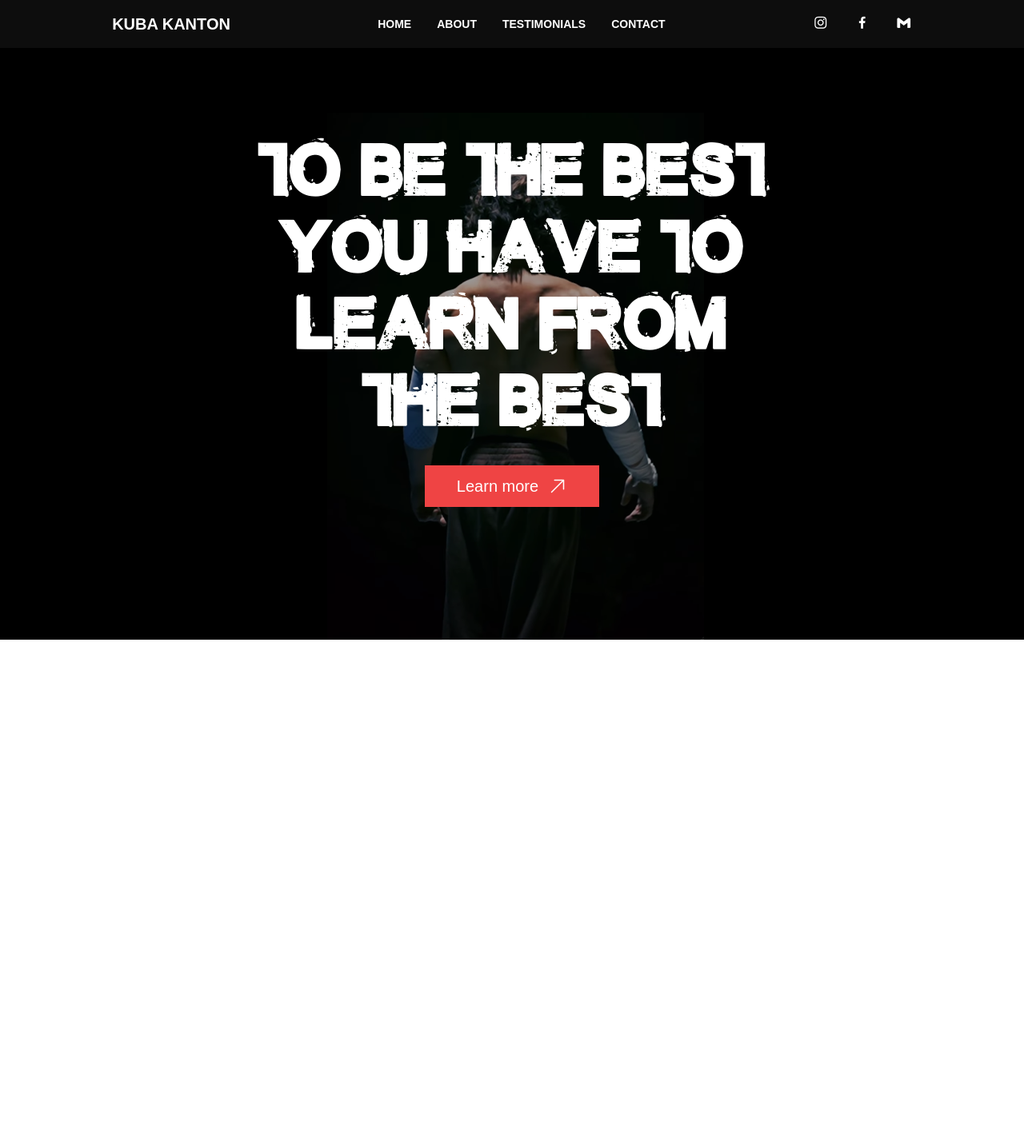
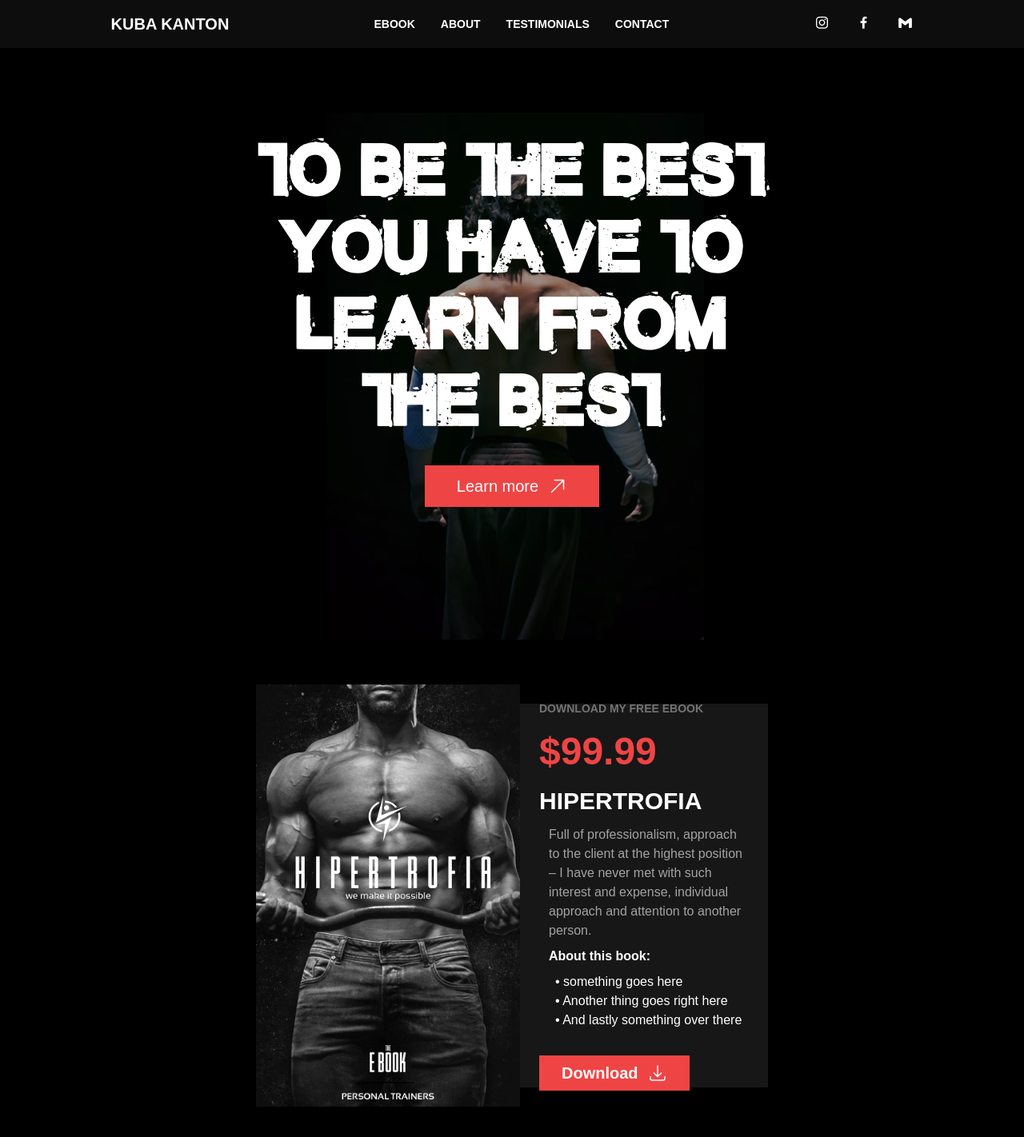
Before and after one commit to bartosz-skejcik/kanton, a Nuxt app: page / in a window 1280 px wide. Shown: the top 1422 px of the page at 80% size. Before the commit the page ends 800 px from the top, so only its background shows below. Built offline with nearby package versions, Linux system fonts and the light colour scheme.

Commit message:
Add: ebook & Fix: nav links list

```diff
--- /dev/null
+++ b/components/home/Ebook.vue
@@ -0,0 +1,53 @@
+<script lang="ts" setup>
+import { ArrowDownTrayIcon } from "@heroicons/vue/24/solid";
+</script>
+
+<template>
+    <section
+        id="ebook"
+        class="h-[80vh] w-screen flex items-center justify-center overflow-hidden"
+    >
+        <div
+            class="flex flex-col items-center justify-center w-5/6 lg:h-3/4 lg:flex-row lg:w-1/2 bg-neutral-900"
+        >
+            <img
+                src="~/public/images/ebook.jpg"
+                class="h-[110%] rounded-none"
+                alt=""
+            />
+            <div
+                class="flex-col items-start justify-center w-full px-3 space-y-5 lg:px-6"
+            >
+                <h5 class="text-sm font-semibold uppercase text-neutral-500">
+                    Download my free ebook
+                </h5>
+                <h1 class="text-5xl font-bold text-red-500">$99.99</h1>
+                <div class="pb-3 pl-3 space-y-2">
+                    <h2 class="pb-1 -ml-3 text-3xl font-semibold">
+                        HIPERTROFIA
+                    </h2>
+                    <p class="text-neutral-400">
+                        Full of professionalism, approach to the client at the
+                        highest position – I have never met with such interest
+                        and expense, individual approach and attention to
+                        another person.
+                    </p>
+                    <p class="font-semibold">About this book:</p>
+                    <ul class="pl-2">
+                        <li>• something goes here</li>
+                        <li>• Another thing goes right here</li>
+                        <li>• And lastly something over there</li>
+                    </ul>
+                </div>
+                <button
+                    class="flex items-center justify-center gap-3 px-6 py-2 text-lg font-semibold transition-all duration-300 bg-red-500 md:text-xl md:px-7 hover:bg-red-600"
+                >
+                    Download
+                    <ArrowDownTrayIcon
+                        class="w-5 text-white md:w-6 aspect-square"
+                    />
+                </button>
+            </div>
+        </div>
+    </section>
+</template>
--- a/components/home/Hero.vue
+++ b/components/home/Hero.vue
@@ -4,7 +4,7 @@ import { ArrowUpRightIcon } from "@heroicons/vue/24/solid";
 
 <template>
     <header
-        class="flex items-center justify-center w-screen min-h-screen bg-black bg-center bg-no-repeat md:bg-bottom bg-fit"
+        class="flex items-center justify-center w-screen min-h-screen bg-fixed bg-black bg-center bg-no-repeat md:bg-bottom bg-fit"
         style="background-image: url('./images/hero.png')"
     >
         <div
--- a/components/home/Navbar.vue
+++ b/components/home/Navbar.vue
@@ -1,8 +1,8 @@
 <script lang="ts" setup>
 const links = [
     {
-        href: "/",
-        text: "Home",
+        href: "#ebook",
+        text: "Ebook",
     },
     {
         href: "#about",
@@ -39,11 +39,14 @@ const socials = [
 
 <template>
     <nav
-        class="fixed top-0 left-0 right-0 z-50 flex items-center justify-around w-full px-4 py-4 md:px-12 bg-black/10 lg:bg-white/5"
+        class="fixed top-0 left-0 right-0 z-50 flex items-center justify-around w-full px-4 py-4 backdrop-filter backdrop-blur-lg md:px-12 bg-black/10 lg:bg-white/5"
     >
-        <h6 class="-mt-1 text-lg font-black leading-snug md:text-xl md:mt-0">
+        <NuxtLink
+            to="/"
+            class="-mt-1 text-lg font-black leading-snug md:text-xl md:mt-0"
+        >
             KUBA KANTON
-        </h6>
+        </NuxtLink>
         <div class="hidden gap-8 md:flex">
             <NuxtLink
                 v-for="(link, index) in links"
--- a/package.json
+++ b/package.json
@@ -4,7 +4,7 @@
     "type": "module",
     "scripts": {
         "build": "nuxt build",
-    "dev": "nuxt dev",
+        "dev": "nuxt dev --host",
         "generate": "nuxt generate",
         "preview": "nuxt preview",
         "postinstall": "nuxt prepare"
--- a/pages/index.vue
+++ b/pages/index.vue
@@ -6,5 +6,6 @@
     >
         <HomeNavbar />
         <HomeHero />
+        <HomeEbook />
     </div>
 </template>
```
Also changed, not shown: public/images/ebook.jpg (added). Lines whose indentation alone changed are shown as unchanged.
